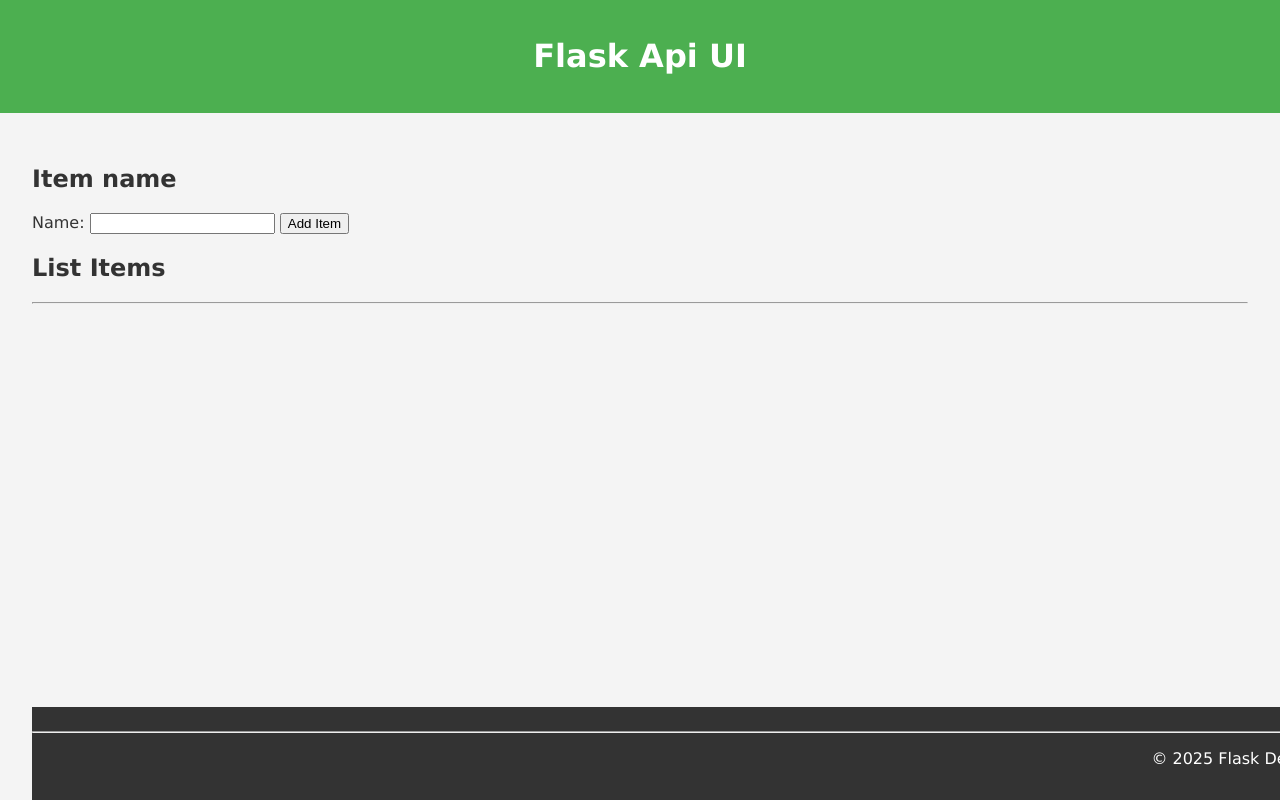
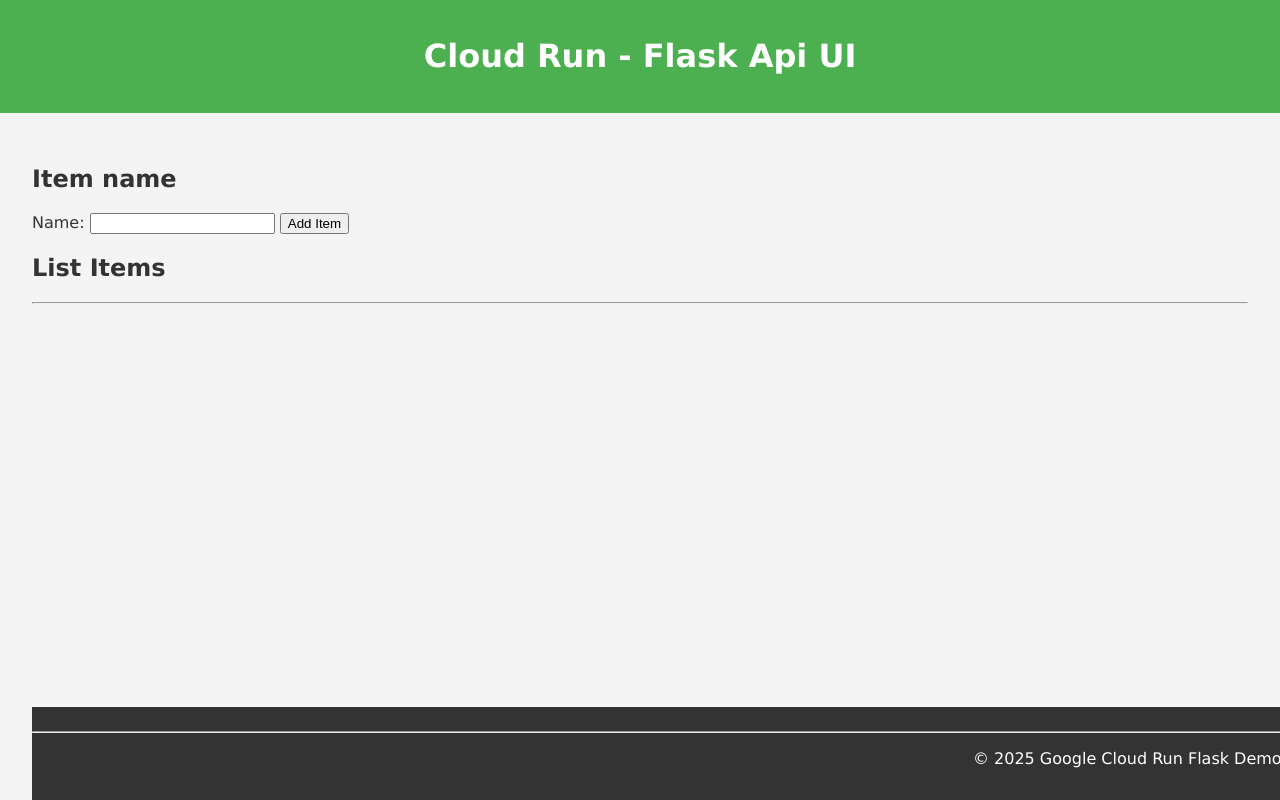
Before and after one commit to ravindersirohi/python-demo-api-source, a Flask app: template api-source/templates/index.html in a window 1280 px wide. Run offline with Flask 3, Linux system fonts and the light colour scheme; the template is opened without the code that fills it, so the values that code supplies are empty.

Commit message:
cleanup.

```diff
--- a/api-source/templates/index.html
+++ b/api-source/templates/index.html
@@ -3,12 +3,12 @@
 <head>
     <meta charset="UTF-8">
     <meta name="viewport" content="width=device-width, initial-scale=1.0">
-    <title>Flask Api UI</title>
+    <title>Cloud Run - Flask Api UI</title>
     <link rel="stylesheet" href="{{ url_for('static', filename='style.css') }}">
 </head>
 <body>
     <header>
-        <h1>Flask Api UI</h1>
+        <h1>Cloud Run - Flask Api UI</h1>
     </header>
 <main>
     <h2>Item name</h2>
@@ -22,7 +22,7 @@
     <ul id="itemList"></ul>
     <footer>
         <hr/>
-        <p>&copy; 2025 Flask Demo</p>
+        <p>&copy; 2025 Google Cloud Run Flask Demo API</p>
     </footer>
 </main>
 <script>
```
Also changed, not shown: api-source/main.py (+0 -17 lines), .github/workflows/main.yml, README.md, 1 other file.
